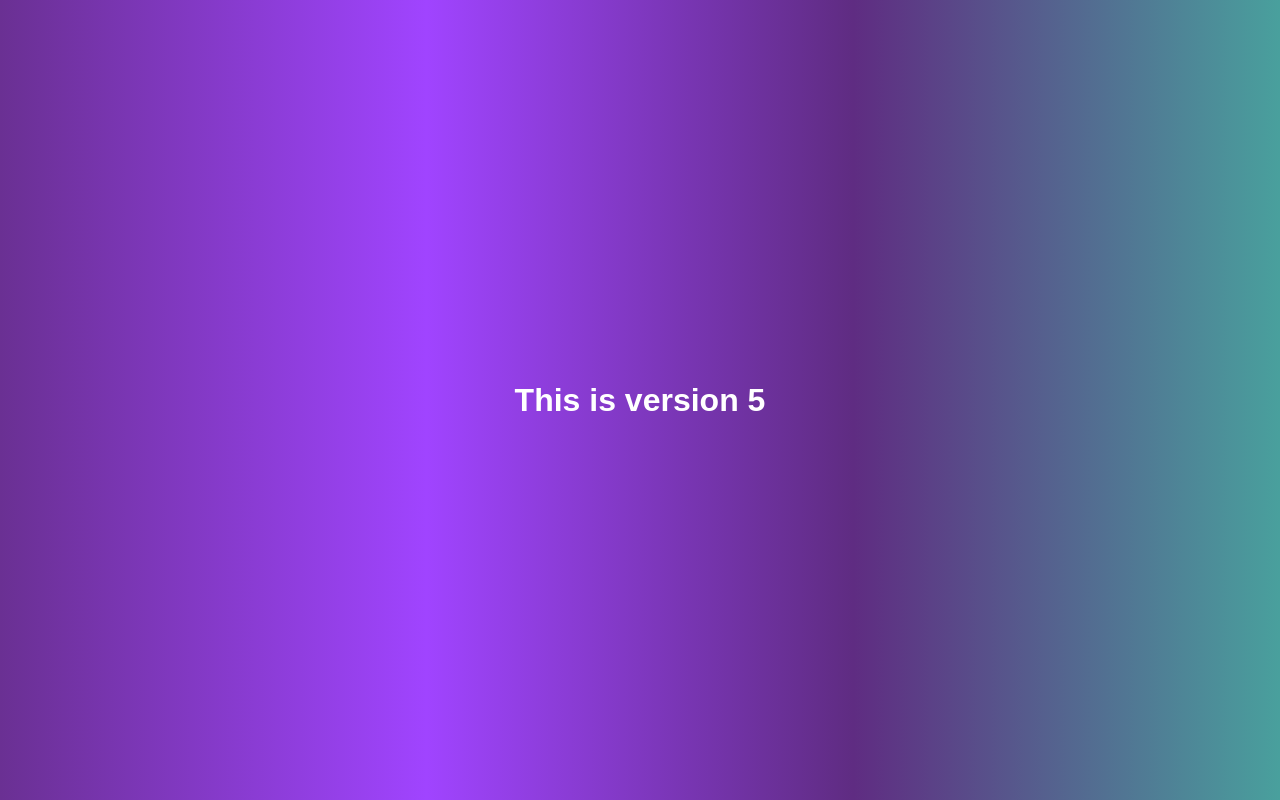
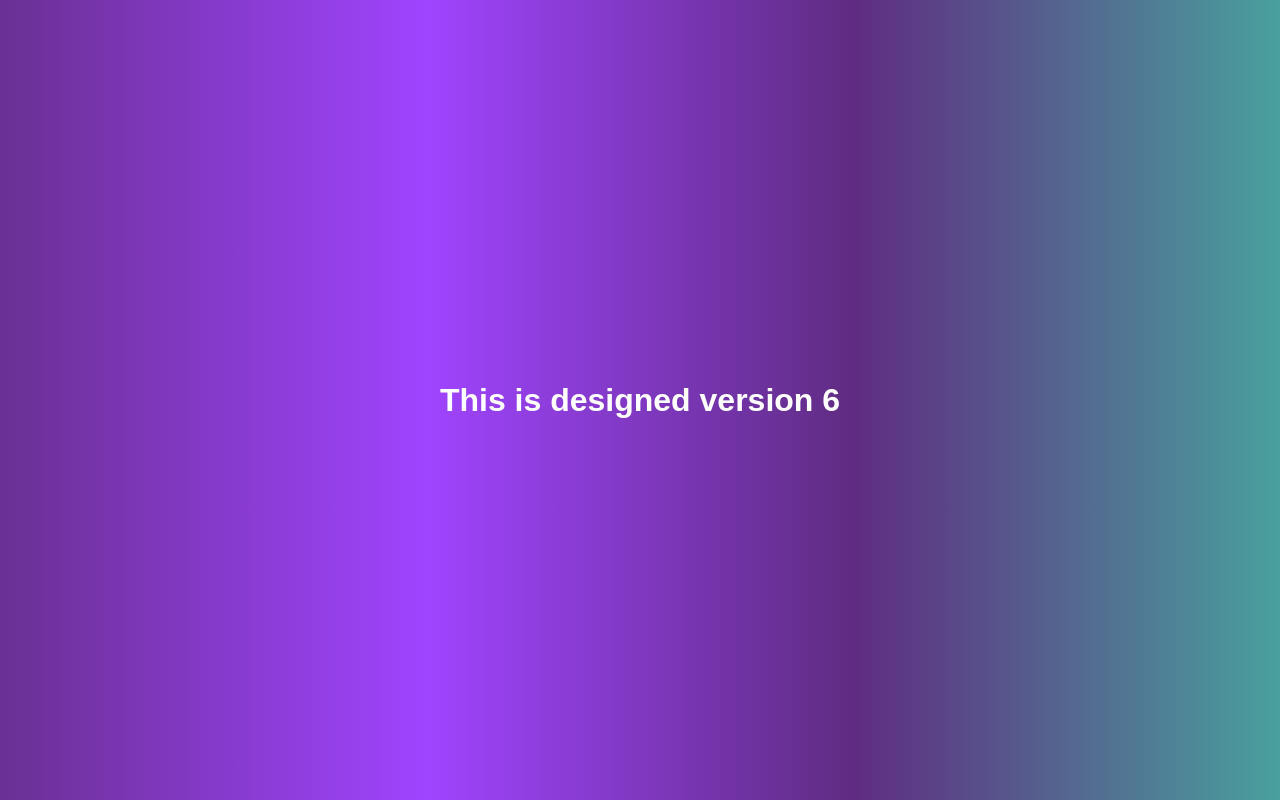
Before and after one commit to npant739/loneuser, a plain HTML site: page index.html in a window 1280 px wide. Drawn offline with Linux system fonts and the light colour scheme.

Commit message:
this is version v6

```diff
--- a/index.html
+++ b/index.html
@@ -7,6 +7,6 @@
     <title>Document</title>
 </head>
 <body>
-    <h1>This is version 5</h1>
+    <h1>This is designed version 6</h1>
 </body>
 </html>
```
